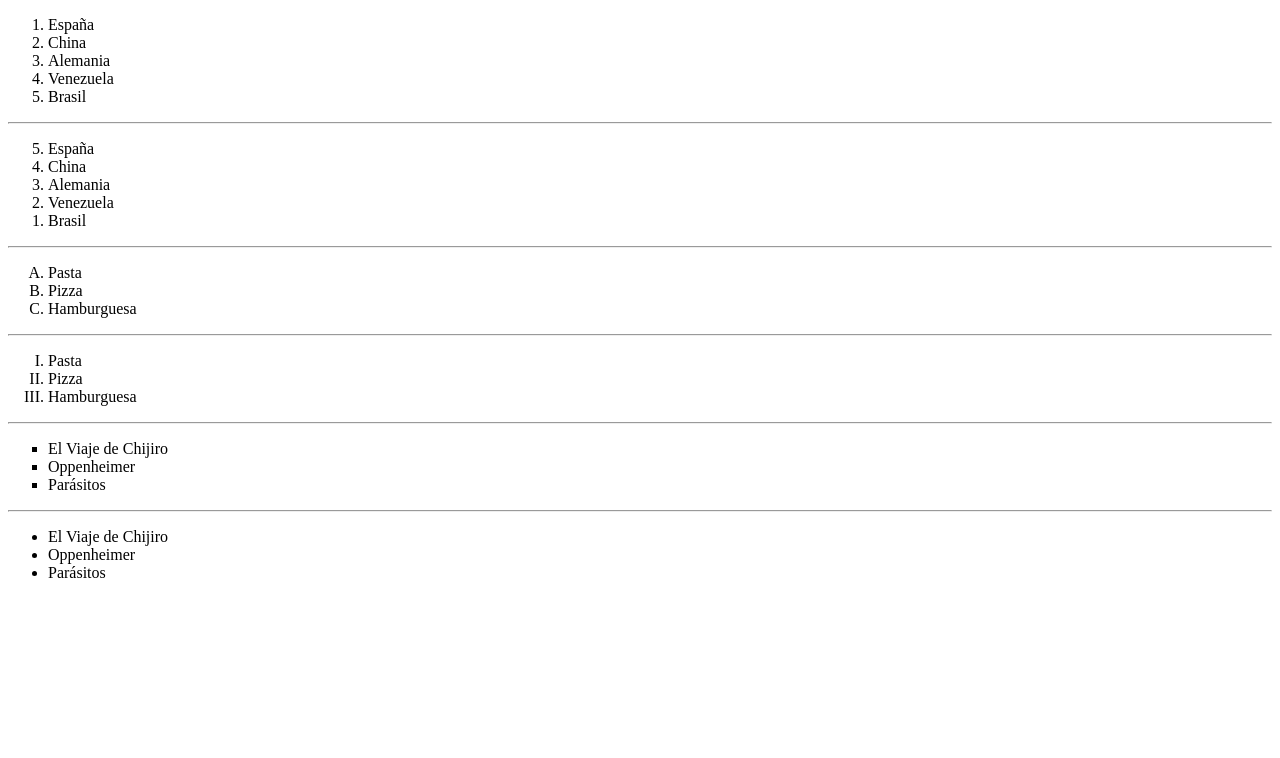
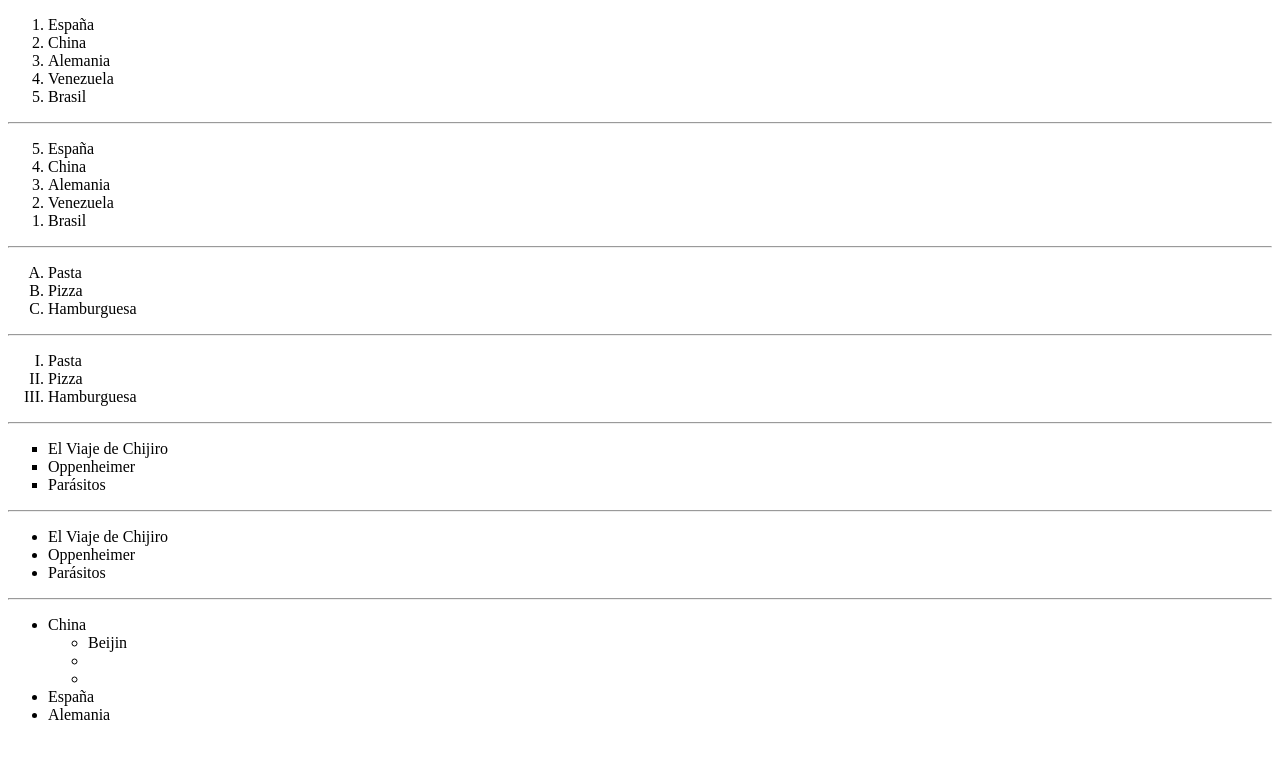
Before and after one commit to liliguoz/LND, a plain HTML site: page html/practica_1.html in a window 1280 px wide. Drawn offline with Linux system fonts and the light colour scheme.

Commit message:
se hace tarea html

```diff
--- a/html/practica_1.html
+++ b/html/practica_1.html
@@ -60,5 +60,18 @@
         <li>Oppenheimer</li>
         <li>Parásitos</li>
     </ul>
+
+<!-- Ejercico 7 -->
+    <hr>
+    <ul>
+        <li>China</li>
+            <ul>
+                <li>Beijin</li>
+                <li></li>
+                <li></li>
+            </ul>
+        <li>España</li>
+        <li>Alemania</li>
+    </ul>
 </body>
 </html>
```
